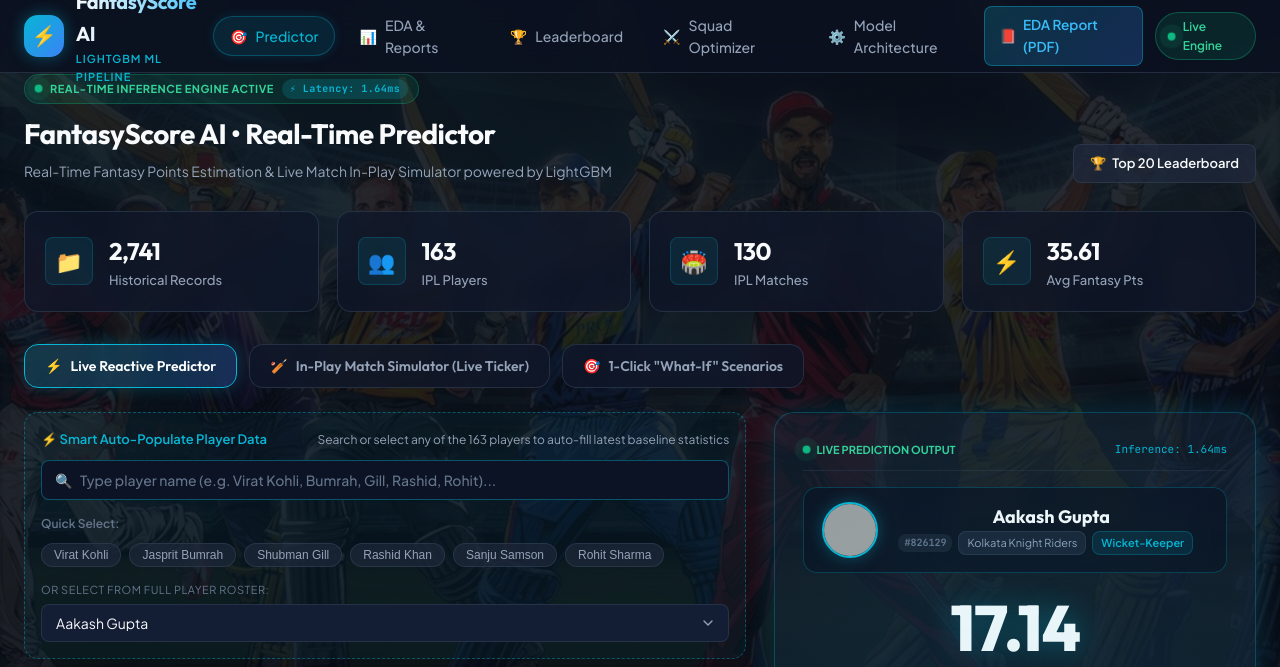
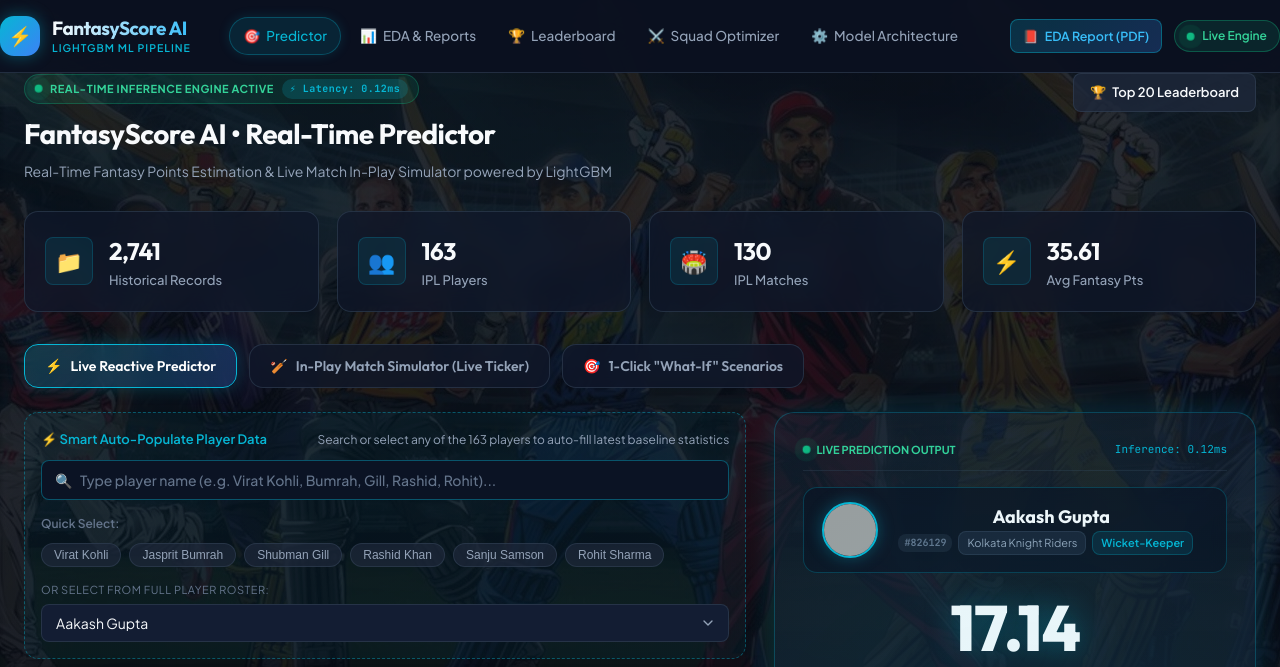
Before and after one commit to premsaisurisetty-a11y/fantasy-league-predictor, a Flask app: page / in a window 1280 px wide. Shown: the top 667 px of the page. Run offline with Flask 3, Linux system fonts and the light colour scheme; grey boxes are pictures that could not be loaded.

Commit message:
Fix navbar header overlap: prevent brand text wrapping, use min-height, and add responsive nav layout

```diff
--- a/app/static/style.css
+++ b/app/static/style.css
@@ -97,20 +97,24 @@ body {
 
 /* Navigation Bar */
 .navbar {
-  background: rgba(11, 17, 32, 0.85);
-  backdrop-filter: blur(16px);
-  -webkit-backdrop-filter: blur(16px);
+  background: rgba(11, 17, 32, 0.92);
+  backdrop-filter: blur(20px);
+  -webkit-backdrop-filter: blur(20px);
   border-bottom: 1px solid var(--border-color);
   position: sticky;
   top: 0;
-  z-index: 100;
+  z-index: 1000;
+  width: 100%;
 }
 
 .navbar .nav-wrapper {
   display: flex;
   justify-content: space-between;
   align-items: center;
-  height: 72px;
+  min-height: 72px;
+  padding: 10px 0;
+  gap: 16px;
+  flex-wrap: wrap;
 }
 
 .brand-logo {
@@ -119,11 +123,13 @@ body {
   gap: 12px;
   text-decoration: none;
   color: var(--text-primary);
+  flex-shrink: 0;
+  white-space: nowrap;
 }
 
 .brand-icon {
-  width: 42px;
-  height: 42px;
+  width: 40px;
+  height: 40px;
   background: var(--gradient-primary);
   border-radius: var(--radius-md);
   display: flex;
@@ -131,47 +137,62 @@ body {
   justify-content: center;
   font-family: var(--font-heading);
   font-weight: 800;
-  font-size: 20px;
+  font-size: 19px;
   color: #04101e;
   box-shadow: 0 0 16px rgba(6, 182, 212, 0.4);
+  flex-shrink: 0;
+}
+
+.brand-text {
+  display: flex;
+  flex-direction: column;
+  justify-content: center;
+  white-space: nowrap;
 }
 
 .brand-text h1 {
   font-family: var(--font-heading);
-  font-size: 20px;
+  font-size: 19px;
   font-weight: 700;
   letter-spacing: -0.5px;
+  line-height: 1.2;
+  white-space: nowrap;
   background: linear-gradient(90deg, #f8fafc 0%, #38bdf8 100%);
   -webkit-background-clip: text;
   -webkit-text-fill-color: transparent;
 }
 
 .brand-text span {
-  font-size: 11px;
+  font-size: 10.5px;
   color: var(--accent-cyan);
   text-transform: uppercase;
   letter-spacing: 1px;
   font-weight: 600;
   display: block;
+  line-height: 1.2;
+  white-space: nowrap;
+  margin-top: 2px;
 }
 
 .nav-links {
   display: flex;
   align-items: center;
-  gap: 8px;
+  gap: 6px;
   list-style: none;
+  flex-wrap: wrap;
 }
 
 .nav-item a {
   display: flex;
   align-items: center;
-  gap: 8px;
-  padding: 8px 16px;
+  gap: 6px;
+  padding: 7px 13px;
   border-radius: var(--radius-full);
   text-decoration: none;
   color: var(--text-secondary);
   font-weight: 500;
-  font-size: 14px;
+  font-size: 13.5px;
+  white-space: nowrap;
   transition: all var(--transition-fast);
 }
 
@@ -187,8 +208,22 @@ body {
   box-shadow: 0 0 12px rgba(6, 182, 212, 0.15);
 }
 
+.nav-actions-group {
+  display: flex;
+  align-items: center;
+  gap: 10px;
+  flex-shrink: 0;
+  white-space: nowrap;
+}
+
+.nav-download-btn {
+  font-size: 12.5px !important;
+  padding: 6px 12px !important;
+  white-space: nowrap;
+}
+
 .viva-badge {
-  padding: 4px 12px;
+  padding: 5px 12px;
   background: rgba(16, 185, 129, 0.12);
   border: 1px solid rgba(16, 185, 129, 0.3);
   border-radius: var(--radius-full);
@@ -198,6 +233,7 @@ body {
   display: flex;
   align-items: center;
   gap: 6px;
+  white-space: nowrap;
 }
 
 .status-dot {
@@ -207,6 +243,7 @@ body {
   background-color: var(--accent-emerald);
   box-shadow: 0 0 8px var(--accent-emerald);
   animation: pulse-glow 2s infinite;
+  flex-shrink: 0;
 }
 
 @keyframes pulse-glow {
@@ -214,10 +251,45 @@ body {
   50% { opacity: 0.5; transform: scale(0.85); }
 }
 
+@media (max-width: 1180px) {
+  .nav-links {
+    gap: 4px;
+  }
+  .nav-item a {
+    padding: 6px 10px;
+    font-size: 13px;
+  }
+}
+
+@media (max-width: 992px) {
+  .navbar .nav-wrapper {
+    flex-direction: column;
+    align-items: flex-start;
+    padding: 12px 0;
+    gap: 10px;
+  }
+  .nav-links {
+    width: 100%;
+    overflow-x: auto;
+    padding-bottom: 4px;
+    flex-wrap: nowrap;
+    scrollbar-width: none;
+  }
+  .nav-links::-webkit-scrollbar {
+    display: none;
+  }
+  .nav-actions-group {
+    width: 100%;
+    justify-content: flex-start;
+  }
+}
+
 /* Main Content Area */
 main {
   flex: 1;
-  padding: 32px 0 60px;
+  padding: 36px 0 60px;
+  position: relative;
+  z-index: 1;
 }
 
 /* Page Header */
@@ -225,7 +297,7 @@ main {
   margin-bottom: 28px;
   display: flex;
   justify-content: space-between;
-  align-items: flex-end;
+  align-items: flex-start;
   flex-wrap: wrap;
   gap: 16px;
 }
```
